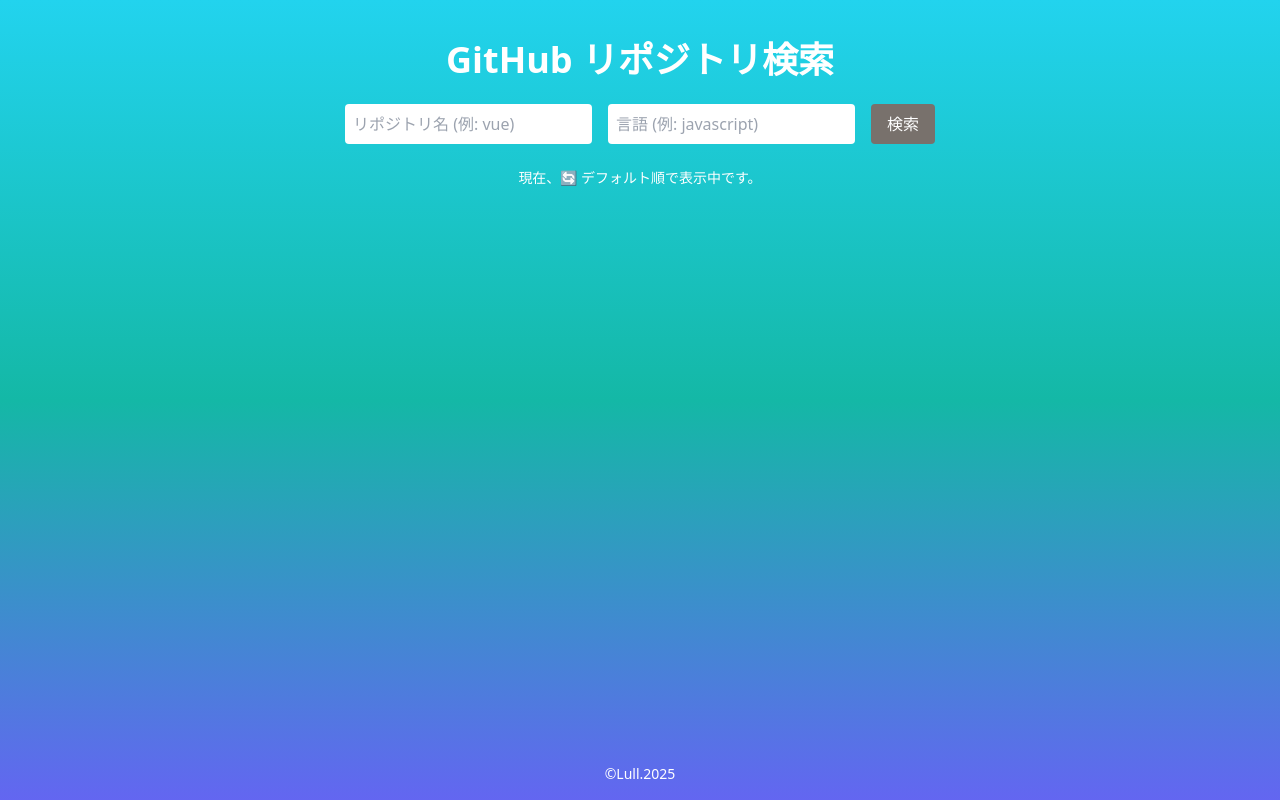
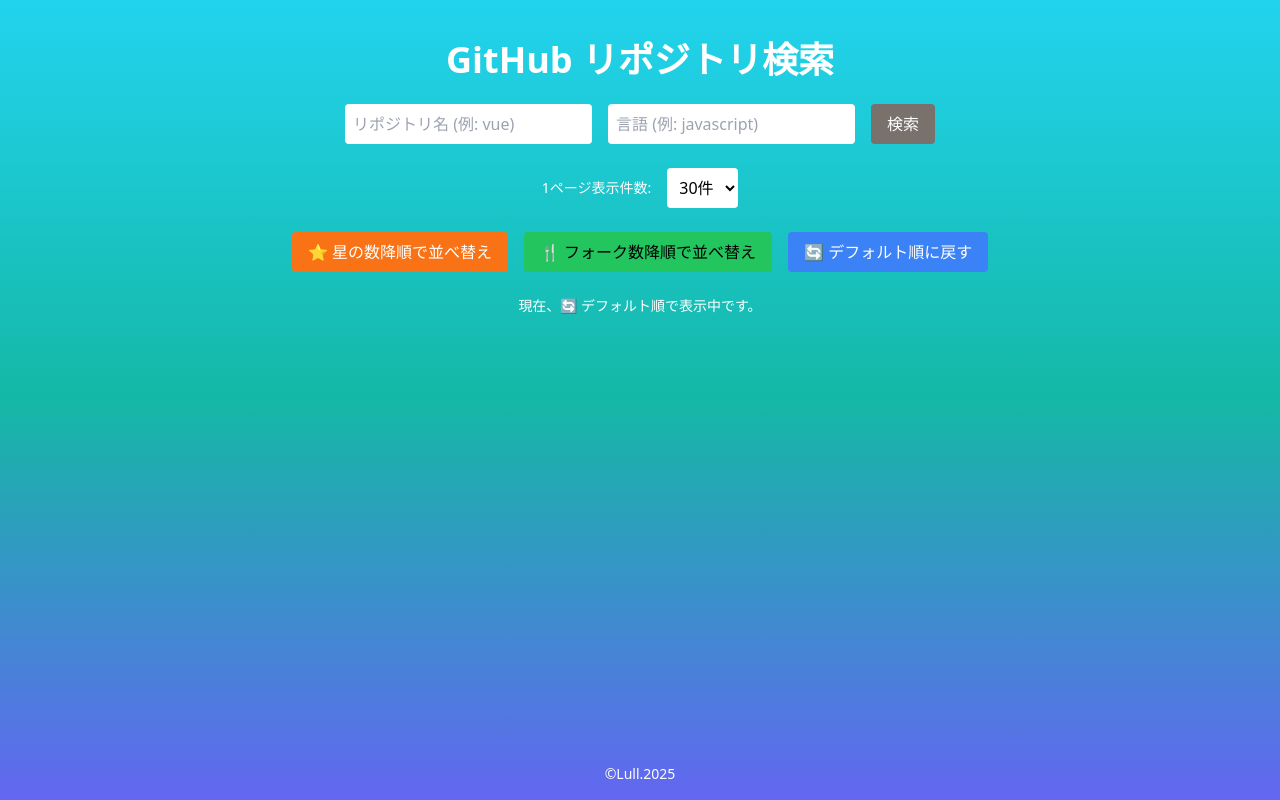
Before and after one commit to nagi0705/github-search-app, a Nuxt app: page / in a window 1280 px wide. Built offline with nearby package versions, Linux system fonts and the light colour scheme.

Commit message:
フィードバック❣️

```diff
--- a/pages/index.vue
+++ b/pages/index.vue
@@ -16,9 +16,21 @@
                 </button>
             </div>
 
-            <!-- 並び替えボタン -->
-            <div v-if="repos.length > 0" class="flex justify-center items-center gap-4 mt-4">
-                <button @click="sortByStars" class="bg-yellow-500 text-black px-4 py-2 rounded hover:bg-yellow-600">
+            <!-- 表示件数選択 -->
+            <div class="flex justify-center items-center gap-4 mb-6">
+                <label for="itemsPerPage" class="text-sm">1ページ表示件数:</label>
+                <select id="itemsPerPage" v-model="itemsPerPage" @change="searchRepos(1)"
+                    class="p-2 rounded bg-white text-black">
+                    <option value="10">10件</option>
+                    <option value="20">20件</option>
+                    <option value="30">30件</option>
+                    <option value="50">50件</option>
+                </select>
+            </div>
+
+            <!-- 並べ替えボタン -->
+            <div class="flex justify-center items-center gap-4 mb-6">
+                <button @click="sortByStars" class="bg-orange-500 text-white px-4 py-2 rounded hover:bg-teal-600">
                     ⭐ 星の数降順で並べ替え
                 </button>
                 <button @click="sortByForks" class="bg-green-500 text-black px-4 py-2 rounded hover:bg-green-600">
@@ -40,28 +52,15 @@
                 現在、🔄 デフォルト順で表示中です。
             </p>
 
-            <!-- 現在の表示状況 -->
-            <p v-if="totalCount" class="text-center text-sm mt-4">
-                {{ totalCount }}件中
-                {{ (currentPage - 1) * itemsPerPage.value + 1 }}〜{{ Math.min(currentPage * itemsPerPage.value,
-                totalCount) }}件を表示中
-            </p>
-
             <!-- エラーメッセージ -->
             <div v-if="errorMessage" class="text-center text-red-400 mb-4">
                 {{ errorMessage }}
             </div>
 
-            <!-- 1ページ表示件数の選択 -->
-            <div v-if="repos.length > 0" class="flex justify-center items-center gap-4 mt-4">
-                <label for="itemsPerPage" class="text-sm">1ページ表示件数:</label>
-                <select id="itemsPerPage" v-model="itemsPerPage" @change="updateItemsPerPage"
-                    class="bg-white text-black p-2 rounded">
-                    <option value="10">10件</option>
-                    <option value="20">20件</option>
-                    <option value="30">30件</option>
-                    <option value="50">50件</option>
-                </select>
+            <!-- ヒット件数表示 -->
+            <div v-if="totalCount > 0" class="text-center text-sm text-white mb-4">
+                {{ totalCount }}件中 {{ (currentPage - 1) * itemsPerPage + 1 }}〜{{ Math.min(currentPage * itemsPerPage,
+                    totalCount) }}件を表示中
             </div>
 
             <!-- 検索結果リスト -->
@@ -100,11 +99,11 @@
 import { ref } from 'vue'
 import axios from 'axios'
 
-// 検索フォーム入力
+// フォーム入力されたリポジトリ名と使用言語
 const title = ref('')
 const language = ref('')
 
-// 検索結果リスト
+// 検索結果を格納する配列
 const repos = ref([])
 
 // エラーメッセージ
@@ -114,9 +113,9 @@
 const currentPage = ref(1)
 
 // 1ページあたりの表示件数
-const itemsPerPage = ref(30)
+const itemsPerPage = ref(30) // デフォルトは30件
 
-// 検索結果の総件数
+// 合計ヒット件数
 const totalCount = ref(0)
 
 // 並び替えフラグ
@@ -124,25 +123,34 @@
 const isSortedByForks = ref(false)
 const isDefaultOrder = ref(true)
 
-// 検索処理
+// 検索ボタンが押されたときの処理
 const searchRepos = async (page = 1) => {
+    // 入力チェック
     if (!title.value && !language.value) {
         errorMessage.value = 'リポジトリ名または言語を入力してください。'
         return
     }
+
+    // エラーがなければメッセージをリセット
     errorMessage.value = ''
     isSortedByStars.value = false
     isSortedByForks.value = false
-    isDefaultOrder.value = true // デフォルト順
+    isDefaultOrder.value = true // 検索時はデフォルト順
 
     try {
         let q = 'in:name'
-        if (title.value) q += `+${title.value}`
-        if (language.value) q += `+language:${language.value}`
+        if (title.value) {
+            q += `+${title.value}`
+        }
+        if (language.value) {
+            q += `+language:${language.value}`
+        }
+        q += '+is:public'
+
         const url = `https://api.github.com/search/repositories?q=${q}&per_page=${itemsPerPage.value}&page=${page}`
         const res = await axios.get(url)
         repos.value = res.data.items
-        totalCount.value = res.data.total_count // 総件数を取得
+        totalCount.value = res.data.total_count // 合計ヒット件数を取得
         currentPage.value = page
     } catch (error) {
         console.error(error)
@@ -150,7 +158,12 @@
     }
 }
 
-// 並び替え処理
+// ページを変更する処理
+const changePage = (page) => {
+    searchRepos(page)
+}
+
+// 星の数降順で並べ替え
 const sortByStars = () => {
     repos.value.sort((a, b) => b.stargazers_count - a.stargazers_count)
     isSortedByStars.value = true
@@ -158,6 +171,7 @@
     isDefaultOrder.value = false
 }
 
+// フォーク数降順で並べ替え
 const sortByForks = () => {
     repos.value.sort((a, b) => b.forks_count - a.forks_count)
     isSortedByForks.value = true
@@ -167,19 +181,9 @@
 
 // デフォルト順に戻す処理
 const resetToDefault = () => {
-    searchRepos(currentPage.value) // 現在のページを再取得
+    searchRepos(currentPage.value)
     isDefaultOrder.value = true
     isSortedByStars.value = false
     isSortedByForks.value = false
 }
-
-// 表示件数変更処理
-const updateItemsPerPage = () => {
-    searchRepos(1) // 1ページ目から再取得
-}
-
-// ページ移動処理
-const changePage = (page) => {
-    searchRepos(page)
-}
 </script>
```
